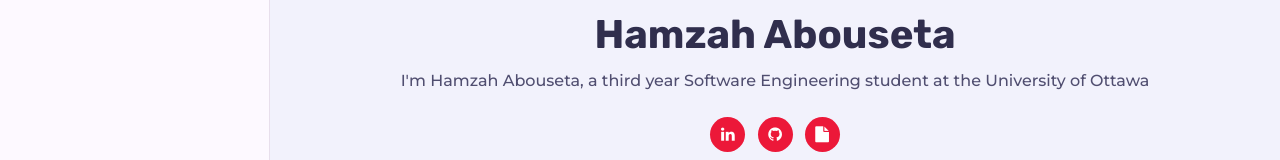
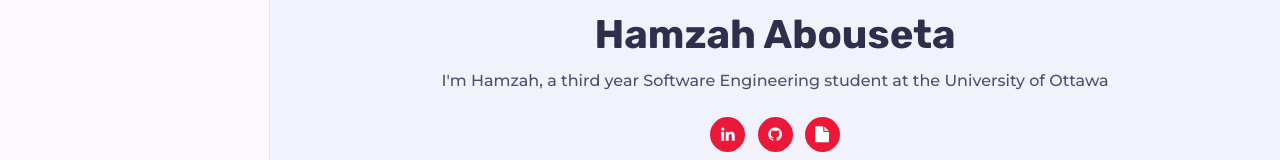
Before and after one commit to hamzahabouseta/my-website, a plain HTML site: page index.html in a window 1280 px wide. Shown: the part 435-595 px from the top of the page. Drawn offline with Linux system fonts and the light colour scheme.

Commit message:
Update index.html

```diff
--- a/index.html
+++ b/index.html
@@ -41,7 +41,7 @@
                 <div class="intro">
                     <img src="images/about1.jpg" alt="profile" class="shadow-dark">
                     <h1>Hamzah Abouseta</h1>
-                    <p>I'm Hamzah Abouseta, a third year Software Engineering student at the University of Ottawa</p>
+                    <p>I'm Hamzah, a third year Software Engineering student at the University of Ottawa</p>
                     <div class="social-links">
                         <a href="https://www.linkedin.com/in/hamzah-abouseta-65402b170/" target="_blank" title="LinkedIn"><i class="fa fa-linkedin"></i> </a>
                         <a href="https://github.com/hamzahabouseta" target="_blank"><i class="fa fa-github" title="Github"></i></a>
```
